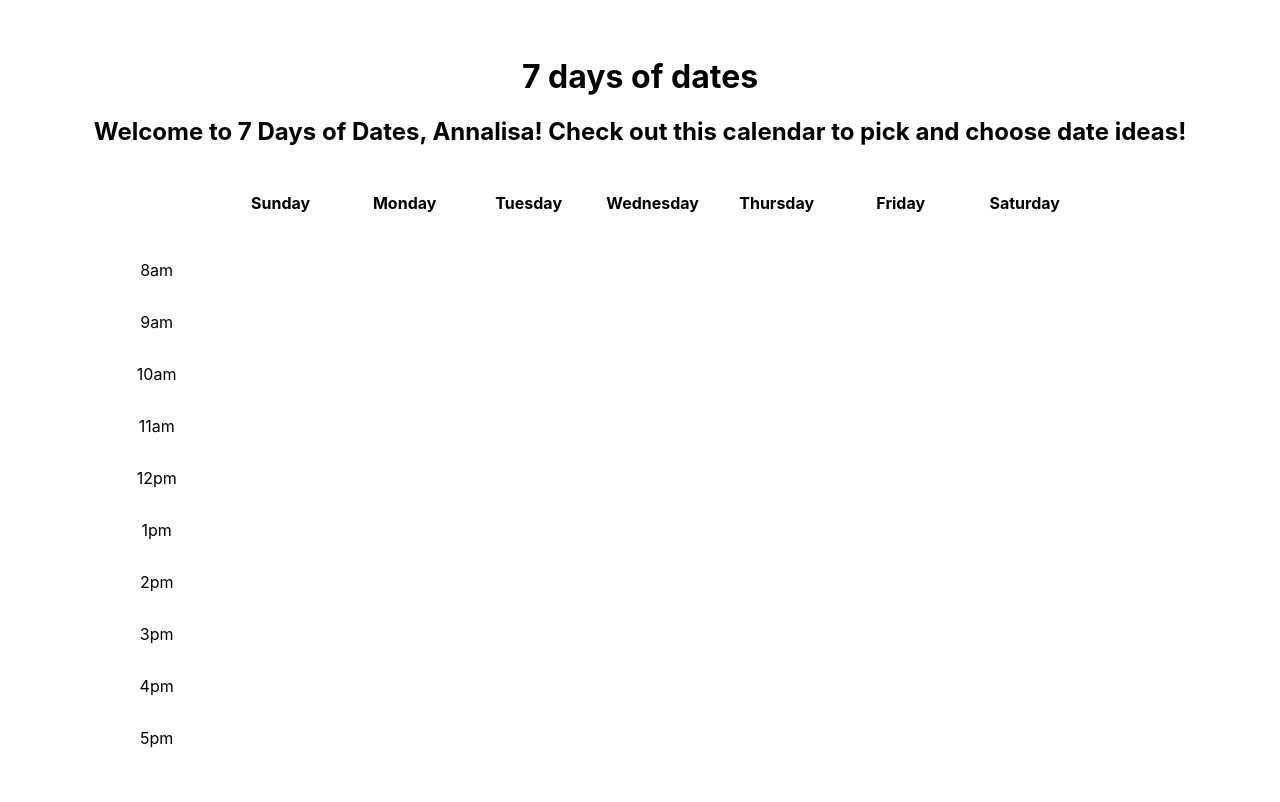
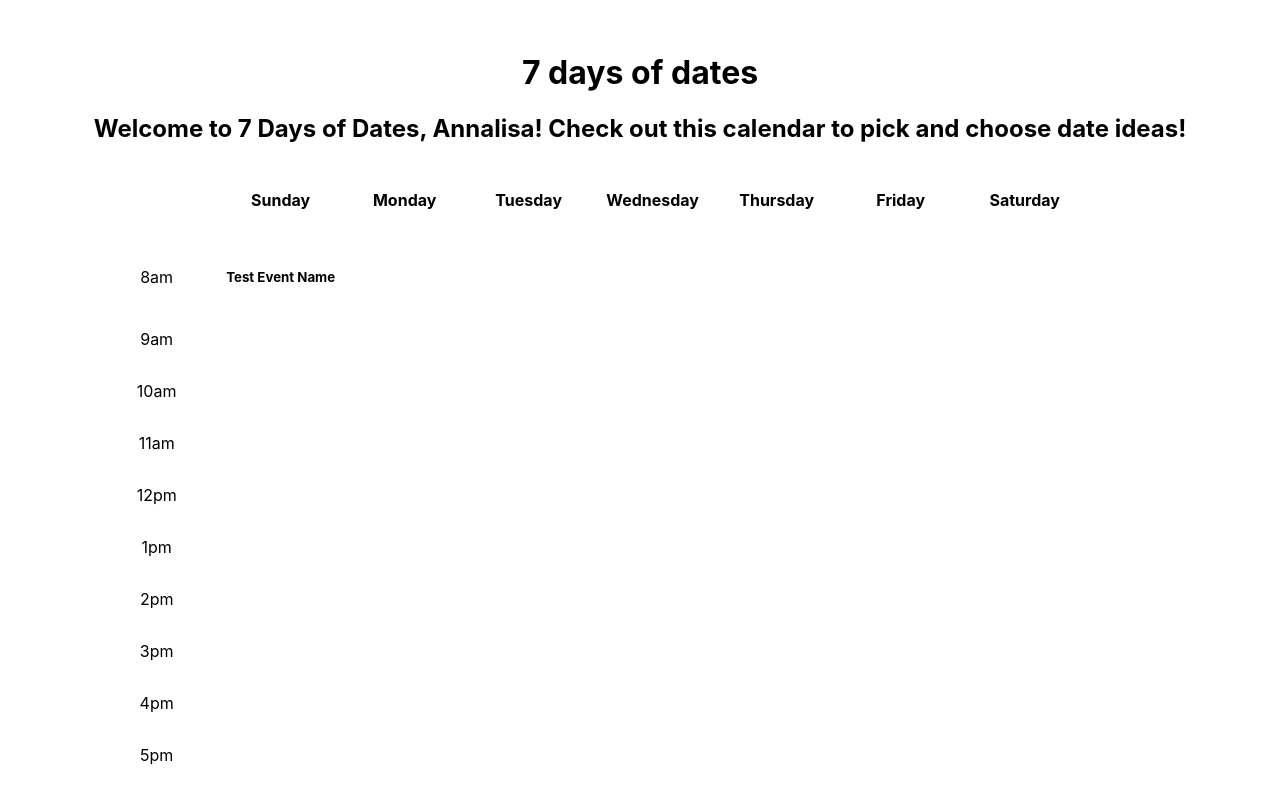
Before and after one commit to fufupatwo/DateChoicesForHer, a React (Vite) app: page / in a window 1280 px wide. Shown: the top 802 px of the page. Built offline with nearby package versions, Linux system fonts and the light colour scheme.

Commit message:
made specific event for time slots.

```diff
--- a/src/App.jsx
+++ b/src/App.jsx
@@ -1,5 +1,6 @@
 import './App.css';
 import Calendar from './components/Calendar';
+
 
 const App = () => {
 
@@ -8,6 +9,7 @@
       <h1>7 days of dates</h1>
       <h2>Welcome to 7 Days of Dates, Annalisa! Check out this calendar to pick and choose date ideas!</h2>
       <Calendar />
+
     </div>
   )
 }
--- a/src/components/Calendar.jsx
+++ b/src/components/Calendar.jsx
@@ -1,4 +1,5 @@
 import React from "react";
+import Event from './Event'
 
 const Calendar = () => {
 
@@ -23,7 +24,7 @@
   <tbody>
   <tr>
   <td className="time">8am</td>
-  <td></td>
+  <Event/>
   <td></td>
   <td></td>
   <td></td>
--- /dev/null
+++ b/src/components/Event.jsx
@@ -0,0 +1,14 @@
+import React from "react";
+
+const Event = (props) => {
+
+  return (
+     <td className="Event">
+
+        <h5> Test Event Name</h5>
+
+     </td>
+
+    )
+}
+export default Event;
```
